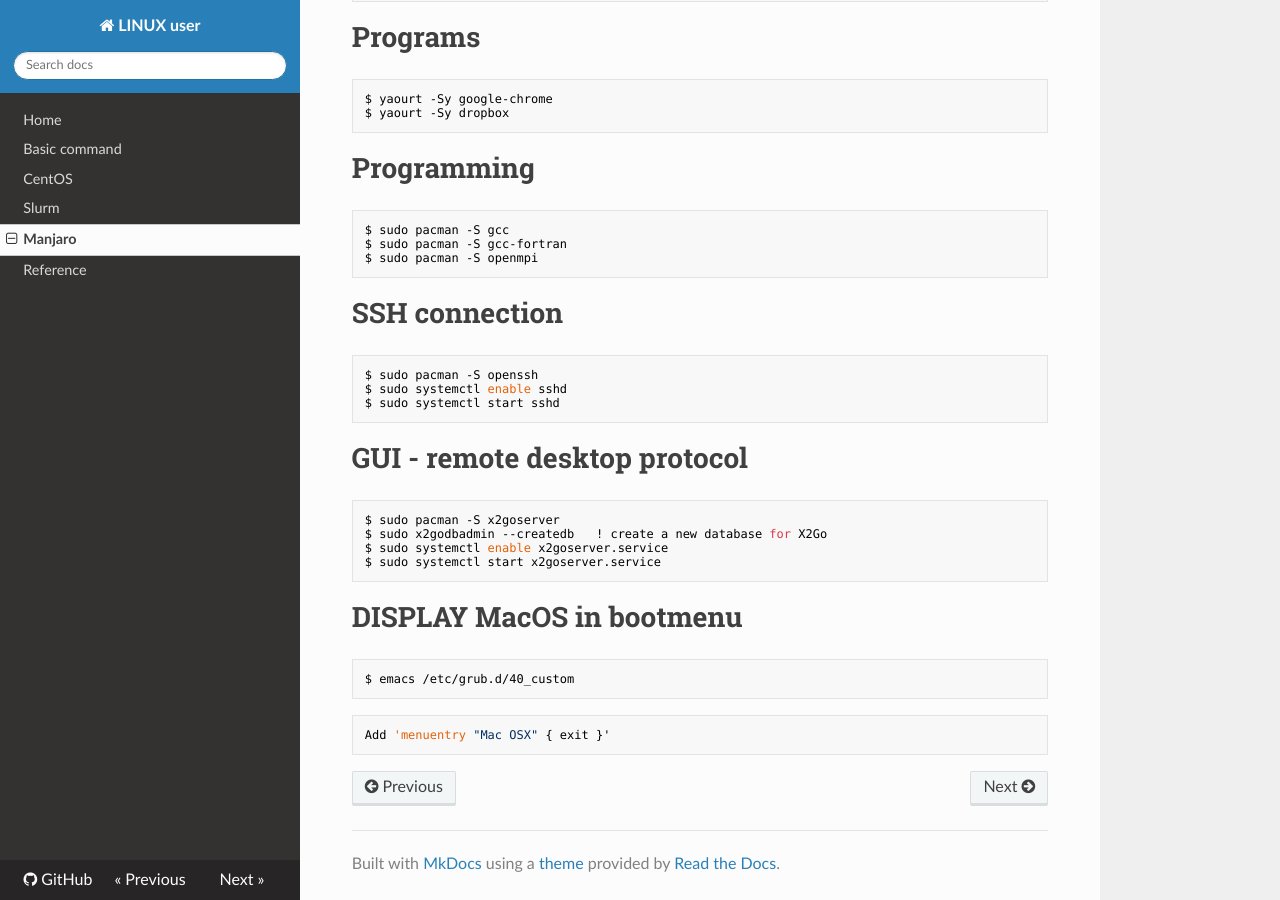
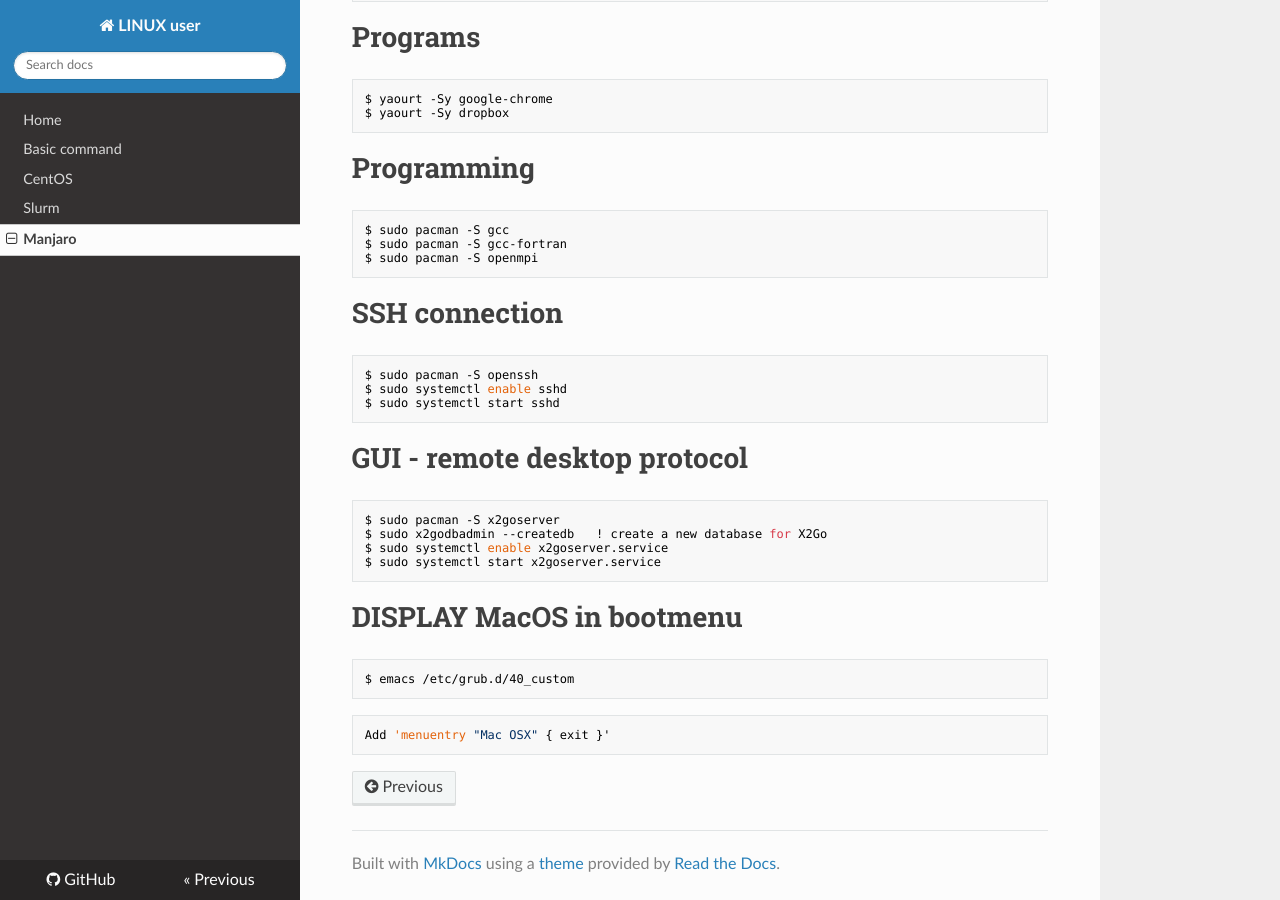
Before and after one commit to WonyoungCho/LINUX, an MkDocs documentation site: the page built from docs/manjaro_conf.md, in a window 1280 px wide and 900 px high, scrolled down 807 px. Built offline with MkDocs 1.6.1, drawn with Linux system fonts in a browser that asks for light colours; nearby versions of some CDN libraries; old or Windows-style settings are respelled for this version of MkDocs.

Commit message:
Update mkdocs.yml

```diff
--- a/mkdocs.yml
+++ b/mkdocs.yml
@@ -12,6 +12,5 @@ pages:
     - CentOS: 'centos_conf.md'
     - Slurm: 'slurm_conf.md'
     - Manjaro: 'manjaro_conf.md'
-    - Reference: 'reference.md'
 
 theme: readthedocs
```
